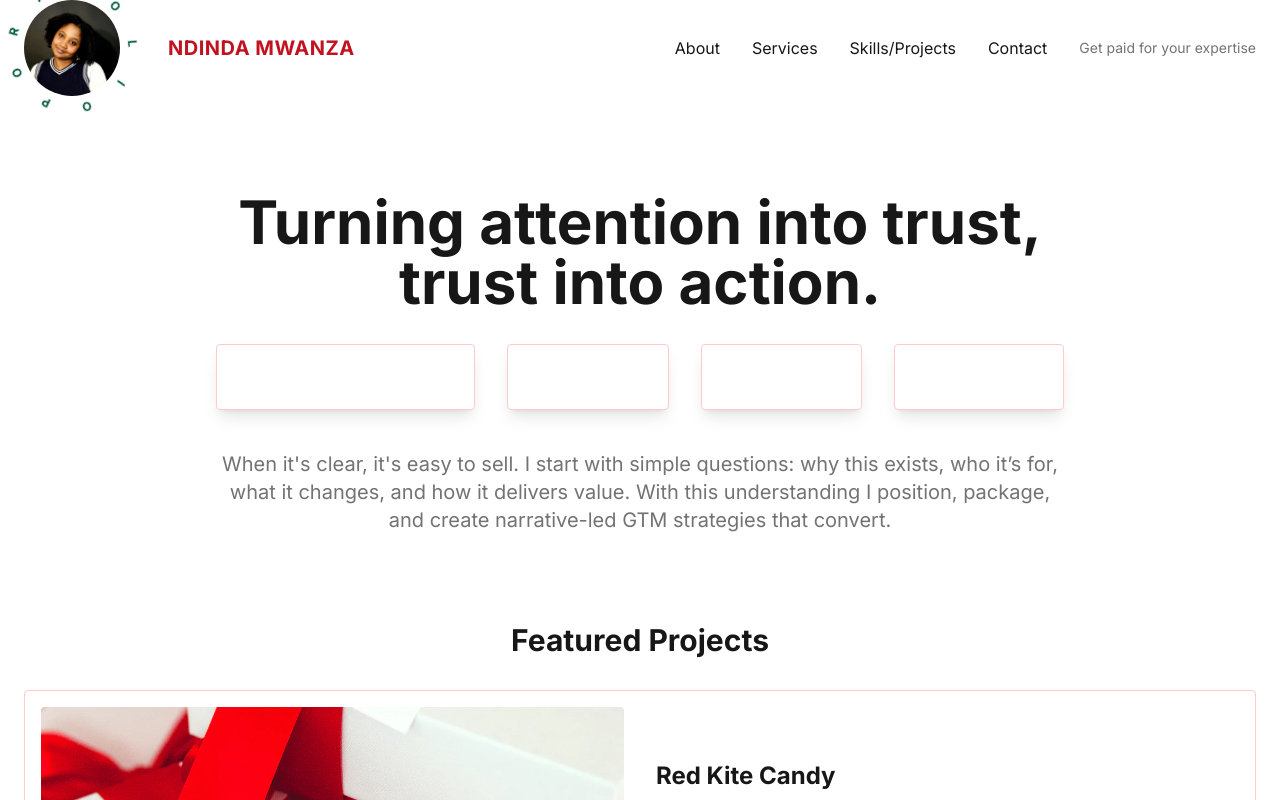
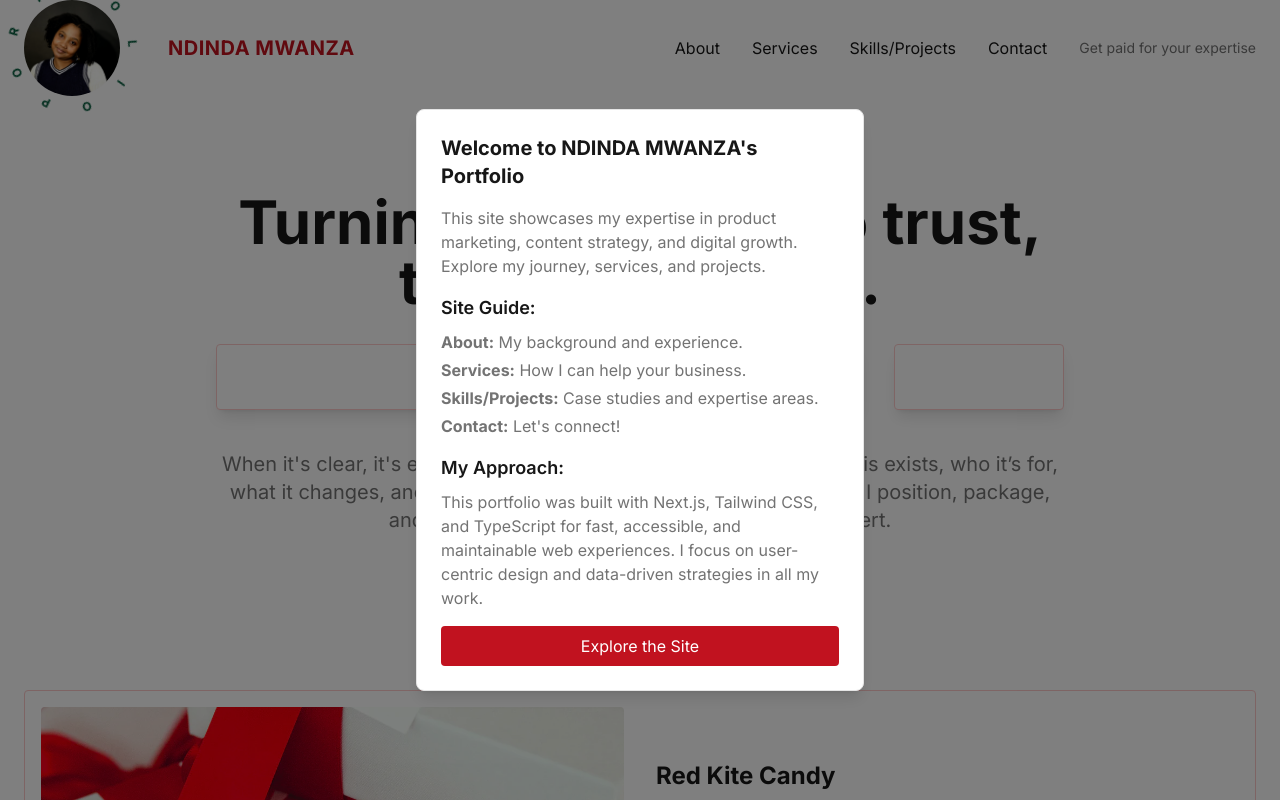
Before and after one commit to mwanzane/portfolio, a Next.js app: page / in a window 1280 px wide. Shown: the top 800 px of the page. Built offline with nearby package versions, Linux system fonts and the light colour scheme.

Commit message:
Add welcome modal popup to home page with site guide and portfolio approach

```diff
--- a/src/app/page.tsx
+++ b/src/app/page.tsx
@@ -4,11 +4,13 @@ import Link from 'next/link';
 import { Button } from '@/components/Button';
 import ProjectCard from '@/components/ProjectCard';
 import SectionHeading from '@/components/SectionHeading';
+import WelcomeModal from '@/components/WelcomeModal';
 
 export default function Home() {
   return (
     <div className="min-h-screen bg-background">
       <Header />
+      <WelcomeModal />
 
       {/* Hero */}
       <section className="pt-20 pb-0 bg-surface">
--- /dev/null
+++ b/src/components/WelcomeModal.tsx
@@ -0,0 +1,42 @@
+'use client';
+
+import { useState, useEffect } from 'react';
+
+export default function WelcomeModal() {
+  const [isOpen, setIsOpen] = useState(false);
+
+  useEffect(() => {
+    // Show modal on first visit or always, for demo always
+    setIsOpen(true);
+  }, []);
+
+  if (!isOpen) return null;
+
+  return (
+    <div className="fixed inset-0 bg-black bg-opacity-50 flex items-center justify-center z-50">
+      <div className="bg-surface border border-border rounded-lg p-6 max-w-md mx-4 shadow-lg">
+        <h2 className="text-xl font-bold text-text mb-4">Welcome to NDINDA MWANZA's Portfolio</h2>
+        <p className="text-text-muted mb-4">
+          This site showcases my expertise in product marketing, content strategy, and digital growth. Explore my journey, services, and projects.
+        </p>
+        <h3 className="text-lg font-semibold text-text mb-2">Site Guide:</h3>
+        <ul className="text-text-muted mb-4 space-y-1">
+          <li><strong>About:</strong> My background and experience.</li>
+          <li><strong>Services:</strong> How I can help your business.</li>
+          <li><strong>Skills/Projects:</strong> Case studies and expertise areas.</li>
+          <li><strong>Contact:</strong> Let's connect!</li>
+        </ul>
+        <h3 className="text-lg font-semibold text-text mb-2">My Approach:</h3>
+        <p className="text-text-muted mb-4">
+          This portfolio was built with Next.js, Tailwind CSS, and TypeScript for fast, accessible, and maintainable web experiences. I focus on user-centric design and data-driven strategies in all my work.
+        </p>
+        <button
+          onClick={() => setIsOpen(false)}
+          className="w-full bg-primary text-surface py-2 px-4 rounded hover:bg-primary-hover"
+        >
+          Explore the Site
+        </button>
+      </div>
+    </div>
+  );
+}
```
